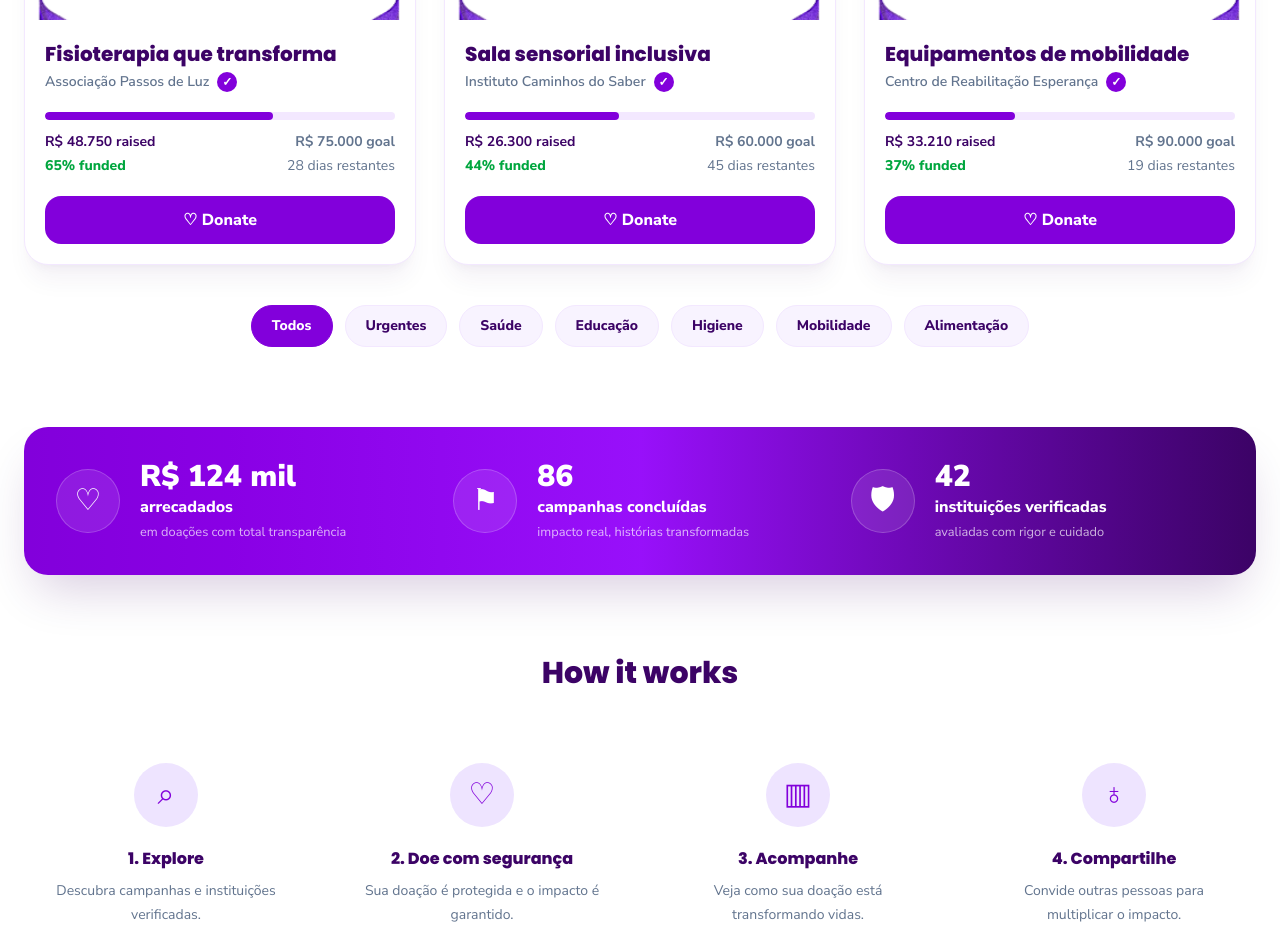
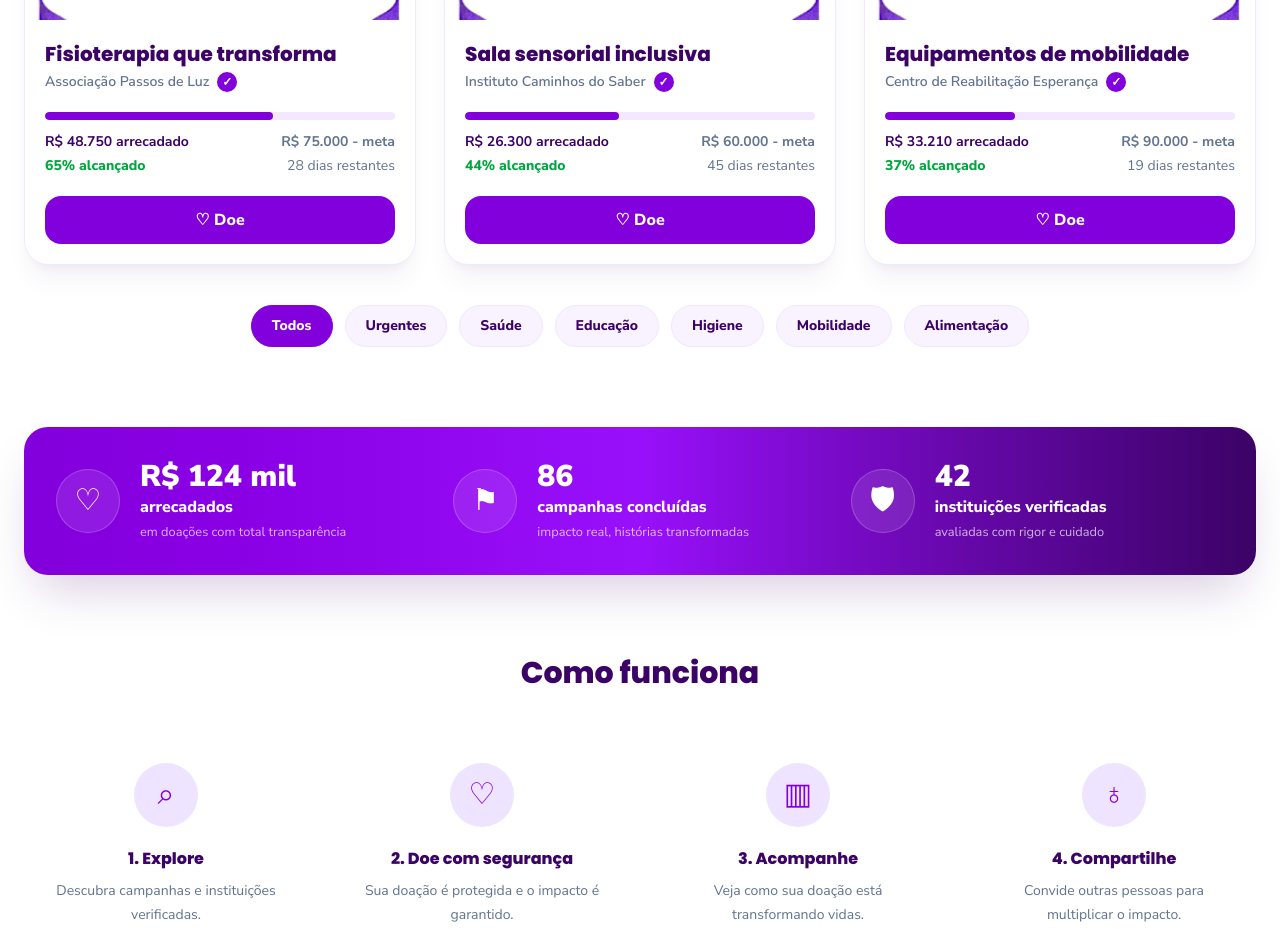
Before and after one commit to jufazenda/facilitador-doacoes-front, a React (Vite) app: page / in a window 1280 px wide. Shown: the part 1040-1969 px from the top of the page. Built offline with nearby package versions, Linux system fonts and the light colour scheme.

Commit message:
ajuste de texto

```diff
--- a/src/components/ui/CampaignCard.jsx
+++ b/src/components/ui/CampaignCard.jsx
@@ -55,13 +55,13 @@ export default function CampaignCard({ campaign }) {
         </div>
 
         <div className="mt-3 flex justify-between gap-4 text-sm font-bold text-purple-950">
-          <span>{campaign.raised} raised</span>
-          <span className="text-slate-500">{campaign.goal} goal</span>
+          <span>{campaign.raised} arrecadado</span>
+          <span className="text-slate-500">{campaign.goal} - meta</span>
         </div>
 
         <div className="mt-1 flex justify-between gap-4 text-sm">
           <span className="font-extrabold text-green-600">
-            {campaign.percentage}% funded
+            {campaign.percentage}% alcançado
           </span>
           <span className="text-slate-500">{campaign.daysLeft}</span>
         </div>
@@ -70,7 +70,7 @@ export default function CampaignCard({ campaign }) {
           to={`/doacao/${campaign.id}`}
           className="mt-5 flex w-full items-center justify-center gap-2 rounded-2xl bg-purple-700 px-4 py-3 font-extrabold text-white transition hover:-translate-y-0.5 hover:bg-purple-800"
         >
-          ♡ Donate
+          ♡ Doe
         </Link>
       </div>
     </article>
--- a/src/pages/Home.jsx
+++ b/src/pages/Home.jsx
@@ -130,7 +130,7 @@ export default function Home() {
 
       <section id="how-it-works" className="bg-white pb-20">
         <div className="mx-auto max-w-7xl px-6 text-center">
-          <h2 className="text-3xl font-black text-purple-950">How it works</h2>
+          <h2 className="text-3xl font-black text-purple-950">Como funciona</h2>
 
           <div className="mt-12 grid gap-8 md:grid-cols-2 lg:grid-cols-4">
             {steps.map((step) => (
```
